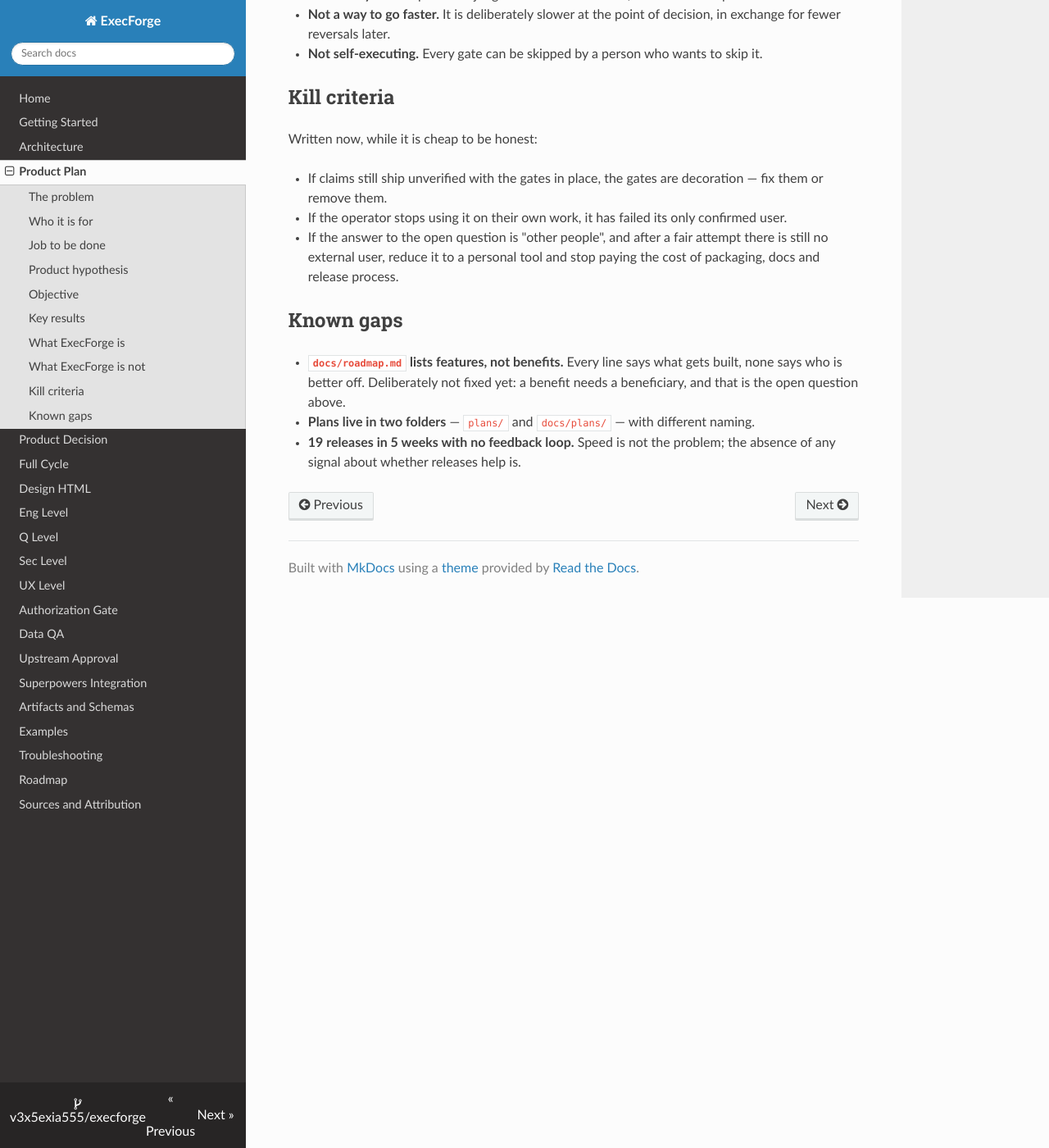
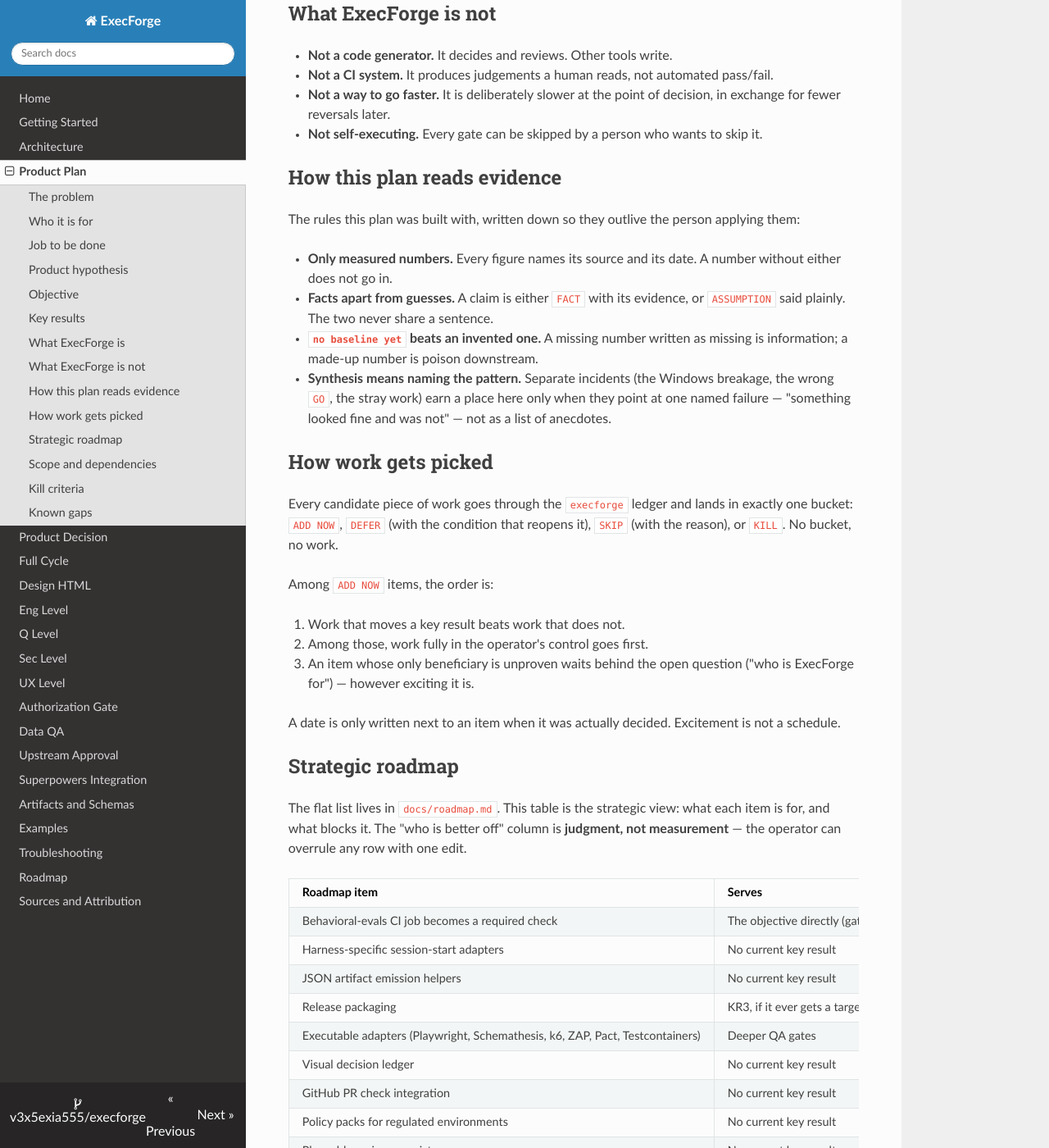
Before and after one commit to v3x5exia555/execforge, an MkDocs documentation site: the page built from docs/product-plan.md, in a window 1280 px wide and 1400 px high, scrolled down 2587 px. Shown: the whole window at 82% size. Built offline with MkDocs 1.6.1, drawn with Linux system fonts in a browser that asks for light colours; nearby versions of some CDN libraries; some of the changed text lies outside the part shown.

Commit message:
Add four working methods to the product plan and anchor it in the lifecycle (0.16.0)
docs/product-plan.md gains: how it reads evidence, how work gets picked,
a strategic roadmap table (each roadmap item mapped to a key result, a
beneficiary, and a blocker), and scope-and-dependency rules. full-cycle
rule 5a (0.9.0) anchors Stage 0 to the product plan: every decision names
the key result it serves or records "serves none". First skill change to
carry a recorded decision, per the plan's own KR1.

Co-Authored-By: Claude Fable 5 <noreply@anthropic.com>

```diff
--- a/docs/product-plan.md
+++ b/docs/product-plan.md
@@ -2,9 +2,9 @@
 
 What ExecForge is for, and how anyone would know it is working.
 
-Every number here was measured on 2026-08-08. Nothing is estimated. Where no baseline
-exists, this document says `no baseline yet` rather than inventing one — the same rule
-`execforge` applies to everyone else.
+Every number here carries the date it was measured (first version: 2026-08-08).
+Nothing is estimated. Where no baseline exists, this document says `no baseline yet`
+rather than inventing one — the same rule `execforge` applies to everyone else.
 
 ## The problem
 
@@ -99,6 +99,10 @@ A set of skills that put gates between an idea and a shipped change: a product d
 an engineering plan, a security review, a QA gate, a journey review, and a final ship
 verdict. Each ends in a stated verdict rather than a feeling.
 
+Since 0.16.0 this plan is itself part of the lifecycle: every `full-cycle` Stage 0
+decision must say which objective or key result here it serves — or say plainly that it
+serves none — and a decision that changes this plan updates it in the same cycle.
+
 ## What ExecForge is not
 
 - **Not a code generator.** It decides and reviews. Other tools write.
@@ -106,6 +110,77 @@ verdict. Each ends in a stated verdict rather than a feeling.
 - **Not a way to go faster.** It is deliberately slower at the point of decision, in
   exchange for fewer reversals later.
 - **Not self-executing.** Every gate can be skipped by a person who wants to skip it.
+
+## How this plan reads evidence
+
+The rules this plan was built with, written down so they outlive the person applying
+them:
+
+- **Only measured numbers.** Every figure names its source and its date. A number
+  without either does not go in.
+- **Facts apart from guesses.** A claim is either `FACT` with its evidence, or
+  `ASSUMPTION` said plainly. The two never share a sentence.
+- **`no baseline yet` beats an invented one.** A missing number written as missing is
+  information; a made-up number is poison downstream.
+- **Synthesis means naming the pattern.** Separate incidents (the Windows breakage, the
+  wrong `GO`, the stray work) earn a place here only when they point at one named
+  failure — "something looked fine and was not" — not as a list of anecdotes.
+
+## How work gets picked
+
+Every candidate piece of work goes through the `execforge` ledger and lands in exactly
+one bucket: `ADD NOW`, `DEFER` (with the condition that reopens it), `SKIP` (with the
+reason), or `KILL`. No bucket, no work.
+
+Among `ADD NOW` items, the order is:
+
+1. Work that moves a key result beats work that does not.
+2. Among those, work fully in the operator's control goes first.
+3. An item whose only beneficiary is unproven waits behind the open question
+   ("who is ExecForge for") — however exciting it is.
+
+A date is only written next to an item when it was actually decided. Excitement is not
+a schedule.
+
+## Strategic roadmap
+
+The flat list lives in `docs/roadmap.md`. This table is the strategic view: what each
+item is for, and what blocks it. The "who is better off" column is **judgment, not
+measurement** — the operator can overrule any row with one edit.
+
+| Roadmap item | Serves | Who is better off | Blocked by |
+| --- | --- | --- | --- |
+| Behavioral-evals CI job becomes a required check | The objective directly (gates that demonstrably ran) | The operator | The job running quiet first |
+| Harness-specific session-start adapters | No current key result | Other people (unproven) | The open question |
+| JSON artifact emission helpers | No current key result | Other people (unproven) | The open question |
+| Release packaging | KR3, if it ever gets a target | Other people (unproven) | The open question |
+| Executable adapters (Playwright, Schemathesis, k6, ZAP, Pact, Testcontainers) | Deeper QA gates | The operator, when QA runs against real services | Nothing named |
+| Visual decision ledger | No current key result | Other people (unproven) | The open question |
+| GitHub PR check integration | No current key result | Other people (unproven) | The open question |
+| Policy packs for regulated environments | No current key result | Other people (unproven) | The open question |
+| Pluggable reviewer registry | No current key result | Other people (unproven) | The open question |
+| Metrics for review agreement and defect escape rate | The objective — this is the missing feedback loop | The operator | Needs enough recorded runs to measure |
+
+What the table shows at a glance: **seven of ten roadmap items are waiting on the open
+question.** Answering it is worth more than building any of them.
+
+## Scope and dependencies
+
+**Scope.** What ExecForge is and is not (above) is the scope. Changing it takes an
+`execforge` decision recorded in `docs/decisions/` or `.execforge/runs/` — which is
+also what key result 1 counts. The default mode is Hold Scope: write down what exists,
+build nothing, until a decision says otherwise.
+
+**Dependencies.** The named blockers, so nothing waits on something unwritten:
+
+- Rewriting the roadmap as benefits → blocked by the open question (a benefit needs a
+  beneficiary).
+- An adoption target for KR3 → blocked by the open question.
+- The agreement/escape-rate metrics → blocked by having enough recorded decisions to
+  measure; KR1 feeds this.
+- Every roadmap item marked "unproven" above → blocked by the open question.
+
+An item with an unmet dependency cannot be `ADD NOW`. That is the whole rule.
 
 ## Kill criteria
 
@@ -121,9 +196,10 @@ Written now, while it is cheap to be honest:
 
 ## Known gaps
 
-- **`docs/roadmap.md` lists features, not benefits.** Every line says what gets built,
-  none says who is better off. Deliberately not fixed yet: a benefit needs a beneficiary,
-  and that is the open question above.
+- **`docs/roadmap.md` lists features, not benefits.** The strategic roadmap above now
+  names a beneficiary and a blocker per item, but the full rewrite as benefits stays
+  deliberately unfixed: a benefit needs a beneficiary, and that is the open question
+  above.
 - **Plans live in two folders** — `plans/` and `docs/plans/` — with different naming.
 - **19 releases in 5 weeks with no feedback loop.** Speed is not the problem; the absence
   of any signal about whether releases help is.
```
Also changed, not shown: CHANGELOG.md (+22 -0 lines), docs/decisions/2026-08-10-product-plan-in-lifecycle.md (added, +33 -0 lines), docs/roadmap.md (+4 -0 lines), plans/2026-08-10_08-59-39-41_product-plan-capabilities.md (added, +143 -0 lines), skills/full-cycle/SKILL.md (+14 -2 lines), 2 other files.
